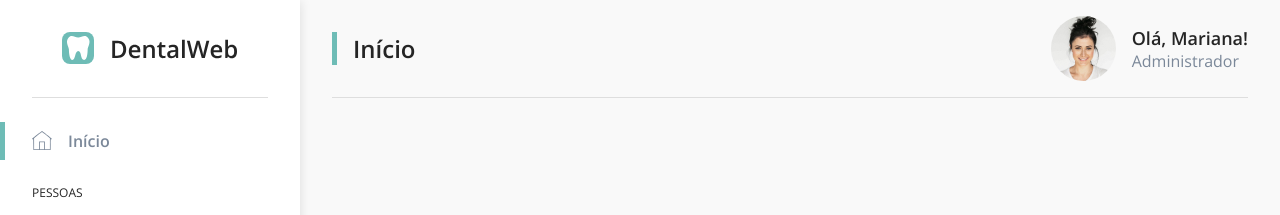
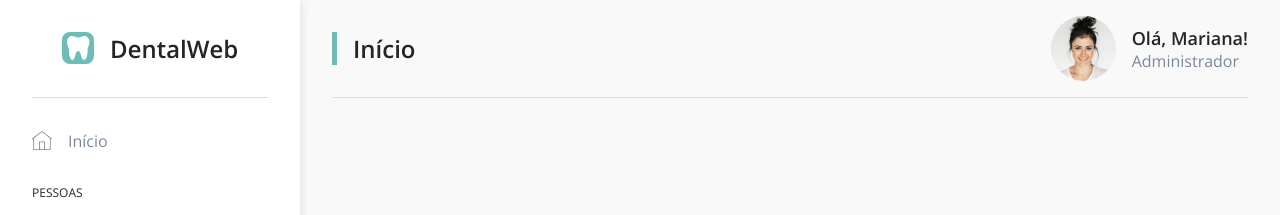
Before and after one commit to WellSantoss/gerenciamento-odontologico, a Vue app: page / in a window 1280 px wide. Shown: the top 215 px of the page. Built offline with nearby package versions, Linux system fonts and the light colour scheme.

Commit message:
finalizando mudança na estrutura

```diff
--- a/src/App.vue
+++ b/src/App.vue
@@ -5,16 +5,7 @@
 </template>
 
 <script>
-export default {
-  mounted() {
-    const toggleMenu = document.querySelector("button.toggle-menu");
-    const menu = document.querySelector(".menu");
-
-    toggleMenu.addEventListener("click", () => {
-      menu.classList.toggle("active");
-    });
-  },
-};
+export default {};
 </script>
 
 <style lang="scss">
@@ -33,6 +24,21 @@ textarea {
 
 body {
   background: $gray-100;
+}
+
+.v-enter,
+.v-leave-to {
+  opacity: 0;
+}
+.v-enter {
+  transform: translate3d(-32px, 0, 0);
+}
+.v-leave-to {
+  transform: translate3d(-32px, 0, 0);
+}
+.v-enter-active,
+.v-leave-active {
+  transition: all 0.3s;
 }
 
 h1 {
--- a/src/components/Menu.vue
+++ b/src/components/Menu.vue
@@ -10,7 +10,7 @@
       <nav>
         <ul>
           <li>
-            <router-link to="/">
+            <router-link to="/home">
               <img src="@/assets/home.svg" alt="Início" />
               <span>Início</span>
             </router-link>
@@ -19,7 +19,7 @@
         <ul>
           <p>Pessoas</p>
           <li>
-            <router-link to="/usuarios">
+            <router-link to="/users">
               <img src="@/assets/people.svg" alt="Usuários" />
               <span>Usuários</span>
             </router-link>
--- a/src/layouts/Default.vue
+++ b/src/layouts/Default.vue
@@ -3,6 +3,9 @@
     <Menu />
     <div class="container">
       <Header :titulo="'Início'" />
+      <transition mode="out-in">
+        <router-view />
+      </transition>
     </div>
   </main>
 </template>
--- a/src/layouts/Login.vue
+++ /dev/null
@@ -1,50 +0,0 @@
-<template>
-  <main>
-    <div>
-      <div class="header">
-        <img src="@/assets/logo.svg" alt="Logo" />
-        <h1>Login</h1>
-      </div>
-      <form action="">
-        <label for="user">Usuário</label>
-        <input type="text" name="user" id="user" />
-        <label for="password">Senha</label>
-        <input type="password" name="password" id="password" />
-        <router-link to="/">
-          <button>Entrar</button>
-        </router-link>
-      </form>
-    </div>
-  </main>
-</template>
-
-<script>
-export default {
-  name: "Login",
-};
-</script>
-
-<style lang="scss" scoped>
-main {
-  display: flex;
-  align-items: center;
-  justify-content: center;
-  height: 100vh;
-
-  & > div {
-    max-width: 300px;
-    flex: 1;
-  }
-}
-
-.header {
-  display: flex;
-  align-items: center;
-  justify-content: space-between;
-  margin-bottom: 64px;
-
-  h1 {
-    margin-left: 32px;
-  }
-}
-</style>
--- a/src/router/index.js
+++ b/src/router/index.js
@@ -1,27 +1,30 @@
 import Vue from "vue";
 import VueRouter from "vue-router";
-import Home from "@/views/Home.vue";
-import Login from "@/views/Login.vue";
+import { routes } from "./routes";
 
 Vue.use(VueRouter);
-
-const routes = [
-  {
-    path: "/",
-    name: "home",
-    component: Home,
-  },
-  {
-    path: "/login",
-    name: "login",
-    component: Login,
-  },
-];
 
 const router = new VueRouter({
   mode: "history",
   base: process.env.BASE_URL,
-  routes,
+  routes: [
+    {
+      path: "/",
+      component: () => import("@/layouts/Default.vue"),
+      meta: {
+        requiresAuth: true,
+      },
+      children: routes,
+    },
+    {
+      path: "/login",
+      name: "login",
+      meta: {
+        requiresAuth: false,
+      },
+      component: () => import("@/views/Login.vue"),
+    },
+  ],
 });
 
 export default router;
--- /dev/null
+++ b/src/router/routes.js
@@ -0,0 +1,7 @@
+export const routes = [
+  {
+    path: "/home",
+    name: "Home",
+    component: () => import("@/views/Home.vue"),
+  },
+];
--- a/src/views/Home.vue
+++ b/src/views/Home.vue
@@ -1,22 +1,12 @@
 <template>
-  <main>
-    <Menu />
-    <div class="container">
-      <Header :titulo="'Início'" />
-    </div>
-  </main>
+  <div>
+    <h1>Home</h1>
+  </div>
 </template>
 
 <script>
-import Header from "@/components/Header.vue";
-import Menu from "@/components/Menu.vue";
-
 export default {
   name: "Home",
-  components: {
-    Header,
-    Menu,
-  },
 };
 </script>
 
--- a/src/views/Login.vue
+++ b/src/views/Login.vue
@@ -10,7 +10,7 @@
         <input type="text" name="user" id="user" />
         <label for="password">Senha</label>
         <input type="password" name="password" id="password" />
-        <router-link to="/">
+        <router-link to="/home">
           <button>Entrar</button>
         </router-link>
       </form>
```
